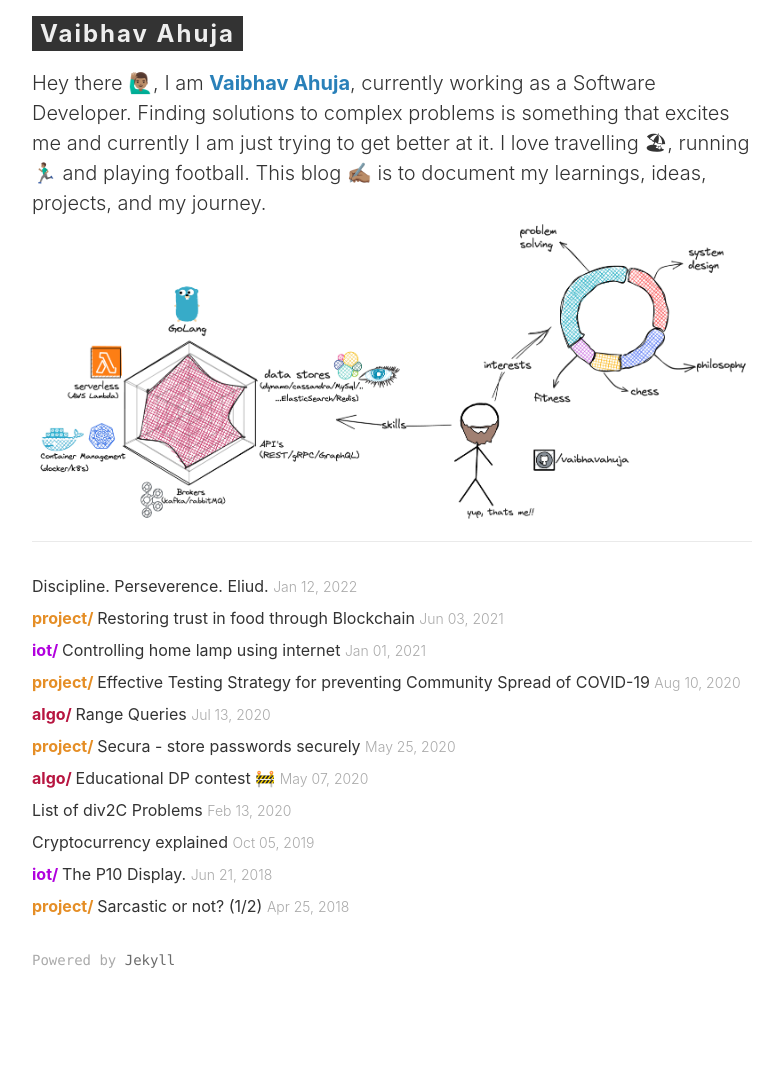
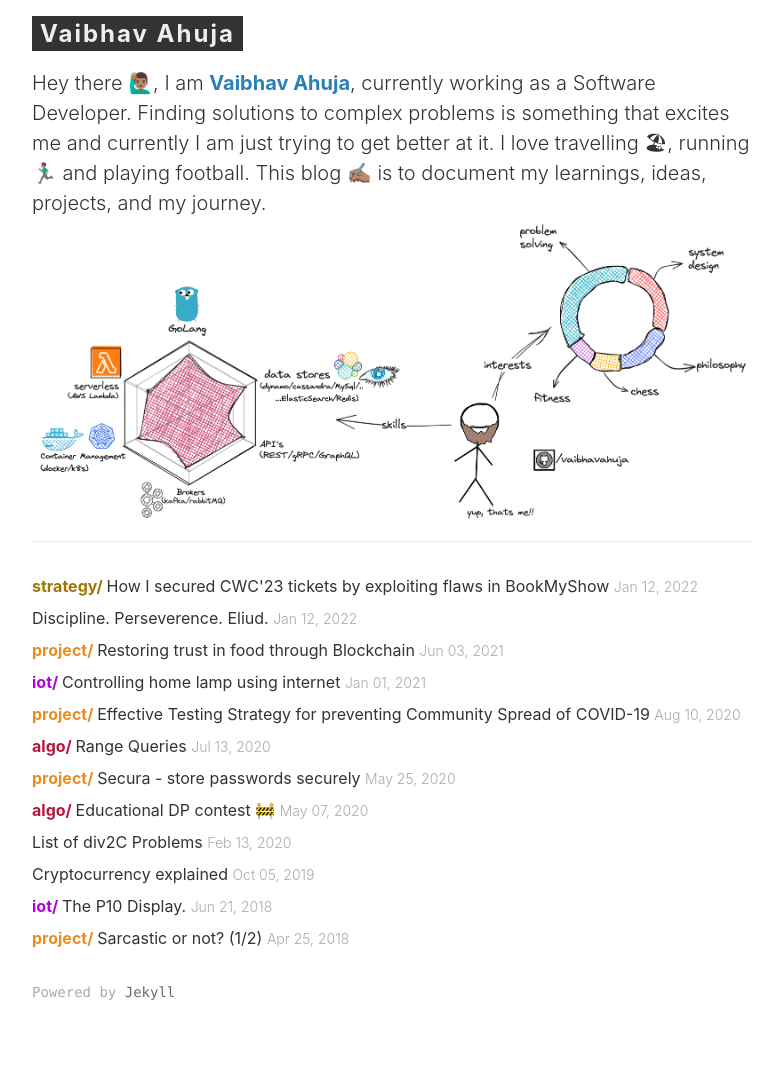
Before and after one commit to vaibhavahuja/vaibhavahuja.github.io, a Jekyll site: the page built from index.html, in a window 1280 px wide. Shown: the whole page, without its empty margins (248-1027 px from the left). Built offline with Jekyll 4.4.1, drawn with Linux system fonts in a browser that asks for light colours; before the commit the page ends 1035 px from its top, so only the background shows below that; some of the changed lines change nothing that is shown.

Commit message:
wc tickets blog

````diff
--- /dev/null
+++ b/_posts/2023-11-28-how-i-got-every-wc-ticket.md
@@ -0,0 +1,123 @@
+---
+layout:     post
+title:      How I secured CWC'23 tickets by exploiting flaws in BookMyShow
+date:       2022-01-12 11:21:29
+summary:    The Playbook for Securing World Cup Tickets using BookMyShow
+categories:
+tags: [strategy]
+comment: true
+---
+
+### Context
+
+India is a cricket crazy country. No sport is celebrated as cricket is here. With this star studded team under the guidance of Jay Shah, we were all set to win the WC'23 but then australia happened.
+
+![](../images/indvsaus.jpeg)
+
+With India hosting the world cup, the demand for the tickets (for India matches) was unbelieveable, the whole country wanted to support the team in the stadium, and why not? BCCI decided to give [BookMyShow](https://in.bookmyshow.com/) the rights to be the sole ticket distributor, and I am glad they did. Any ticket purchased for the world cup, was to be purchased on the online platform of BookMyShow. The thing is, that the seats are limited and there is no limit to the number of people who want their hands on the tickets.
+
+A quick overview of how the sale for india matches happened.
+
+#### Sample Timeline of the ticket booking process
+
+1. **[A day before sale day]**
+BCCI announces on Twitter/News about the sale for the ticket. (say e.g "India vs Pakistan tickets to be out on 8pm on dd/mm/yyyy on BookMyShow")
+1. **[7:58PM]**
+All the cricket fans, are ready with their laptops , bombarding the bookMyShow systems to book the tickets.
+1. **[8.00PM]**
+BookMyShow adds the fans to a queue to book the tickets
+1. **[8.55PM]**
+99% fans leave the queue with a message "The tickets are SOLD OUT!"
+If lucky, and you get in the queue, you are free to book the tickets.
+
+#### Issues
+
+- No transparency with the system. No one has idea about how many tickets are being released on DAY x.
+- With almost everyone trying to get in the system at 8.00PM, who is able to pass the queue and who is not, depends highly on the luck of the individual.
+- My luck isn't that great, so when I tried to get in the queue for Ind VS Pak for the first time, all the tickets were sold out, and I could not get the tickets.
+
+Although I was unable to get the tickets, I somehow managed to get my hands on the API which has seat information, and I was shocked to see how little tickets BMS is releasing. Now agreed, BMS is just a platform and the ticket seller can control, but transparency is something a buyer would expect. They just released 8-9k seats in a stadium with total capacity of 132k.
+There was very little chances that I could get the tickets this way, so I tried to think in other directions.
+
+<blockquote class="twitter-tweet"><p lang="en" dir="ltr"><a href="https://twitter.com/hashtag/BookMyShowScam?src=hash&amp;ref_src=twsrc%5Etfw">#BookMyShowScam</a> <a href="https://twitter.com/hashtag/Bookmyshow?src=hash&amp;ref_src=twsrc%5Etfw">#Bookmyshow</a> <a href="https://twitter.com/ICC?ref_src=twsrc%5Etfw">@ICC</a> <a href="https://twitter.com/BCCI?ref_src=twsrc%5Etfw">@BCCI</a> <br>what is this? <a href="https://twitter.com/bookmyshow?ref_src=twsrc%5Etfw">@bookmyshow</a> <a href="https://twitter.com/narendramodi?ref_src=twsrc%5Etfw">@narendramodi</a> stadium has a total capacity of 132k <br><br>number of seats you put on sale &lt; 10k for which millions of people are trying<br><br>are all the other seats reserver for corporates? what about the tax payer? <a href="https://t.co/6KYanGrDQx">pic.twitter.com/6KYanGrDQx</a></p>&mdash; Vaibhav Ahuja (@vaibhav_ahuja7) <a href="https://twitter.com/vaibhav_ahuja7/status/1698348472377000291?ref_src=twsrc%5Etfw">September 3, 2023</a></blockquote> <script async src="https://platform.twitter.com/widgets.js" charset="utf-8"></script>
+
+<!-- ![CWC Tweet](../images/cwcTweet.png) -->
+
+### My Thought process
+
+- BookMyShow has a queue based system, and they add people in the queue on the basis of time they enter the queue.
+- At exactly 8, system is bombarded with requests. System must be experiencing atleast 15-20M RPM, and pre scaling must be done. What is pre scaling? *Before experiencing high loads, systems are already scaled, so it does not take time for scaling when the demand increases and requests are not throttled.* Also the API must be public before 8. They cannot keep the API private until 8.
+- The queue system must have an API exposed, something like this, which is already scaled :
+
+{% highlight c++%}
+addToQueue(userId int64, currentTime time.Time, details MatchDetails) {
+    //adds the user to queue at time [currentTime] for match [details]
+}
+{% endhighlight %}
+- Since the system is exposed 5-10 minutes before the time, all we needed to do, was figure out a way how to hit the API before 8pm, to get an edge over the other people trying to get inside the queue at 8.00PM.
+
+#### Figuring out the Queue URL
+
+- After a few unsuccessful attempts in booking the tickets, I figured out that every queue URL (from where you enter the queue) has a well defined pattern.
+##### Pattern for the URL
+
+
+While going through the URLs for the past matches, I saw the URL looked like this.
+```{baseUrl}/sports/<match_name>/seat-layout/aerialcanvas/<matchId>/<stadiumCode>/<matchCode>```
+
+- Basically, for entering in a queue, we just needed the above parameters.
+- It was easy to figure out the other parameters, but `matchCode` was a random 6 digit numeric code.
+- I saw a few matches and realised that the `matchCode` is between 10000 and 10200, so a simple brute force would help in cracking the URL. I quickly wrote a shell script to brute force the urls and return the one which we need. Here is the script :
+
+<script src="https://gist.github.com/vaibhavahuja/1fd19d1ff8fefbacb48c6d4b3fc9fcfe.js"></script>
+
+That is it, with this script I managed to get the urls for every match before hand, and used it to get in the queue at 7:55PM. This gave me an edge of around 5 minutes, over anyone else. Since the majority logged in at 8, I was put in queue ahead of them, and was able to book the tickets without any hassle.
+
+### Fetching the Real Time Seat Information
+
+I was able to scrape the API for fetching the tickets, and I saw a lot of tweets regarding the same, cursing BMS for releasing a small number of tickets. Seems, bookMyShow decided to encrypt the response now. But, it was easy to decrypt, because maybe the bms devs did not realise that the client would in the end have to decrypt the response. It really did not make any sense to send an encrypted response to the client.
+
+
+
+Sample cURL for fetching seat info
+
+```curl 'https://in.bookmyshow.com/api/le/seatLayout/showinfo?venueCode=KSCA&sessionID=10057&eventCode=ET00367591' \
+  -H 'user-agent: Mozilla/5.0 (Linux; Android 6.0; Nexus 5 Build/MRA58N) AppleWebKit/537.36 (KHTML, like Gecko) Chrome/119.0.0.0 Mobile Safari/537.36' \
+  -H 'x-bms-le-app-code: WEB' \
+  --compressed```
+
+
+Response -> [JSON BLOB RESPONSE](https://jsonblob.com/1179043777594908672)
+
+Since this data was encrypted, I started fiddling with the client code to figure out how they decrypted it and came across this method.
+[Here](https://gist.github.com/vaibhavahuja/02648eb7fb30d33478929971591d21e9) is the full file if anyone is interested.
+
+{% highlight js%}
+function a(e) {
+            var t = o.a.enc.Base64.parse(e)
+              , n = o.a.enc.Utf8.parse("yW8YubOEm5DhPlvy0MDOM0RljolbjisR")
+              , r = o.a.enc.Utf8.parse("yW8YubOEm5DhPlvy");
+            return o.a.AES.decrypt({
+                ciphertext: t
+            }, n, {
+                mode: o.a.mode.CBC,
+                iv: r
+            }).toString(o.a.enc.Utf8)
+        }
+{% endhighlight %}
+
+
+They had encrypted the response using `AES`, with Cipher Mode as `CBC` and the key size as `256 bits`. It really does not make sense to decrypt at client!!
+
+Decrypted the response with some [online decryption tool](https://www.devglan.com/online-tools/aes-encryption-decryption) and got a base64 encoded response, which on decoding, you get the actual response.
+
+Response attached [here](http://jsonblob.com/1179045408126394368).
+
+### Conclusion
+
+- BMS should have enhanced the security tbh. By generating a new url per user (using some hmac or something) things would have been extremely hard for anyone to get inside the queue before the designated time. Or even better, BCCI could have started some lucky draw process to get the tickets.
+- BCCI should have been more transparent. CWC tickets should be released with a defined process, and transparency on how many tickets are being released and when, would have been amazing.
+- E-Tickets would have been amazing. The way ticketing was organised in fifa'22 was something else.
+- India shouldn't have taken Surya Kumar Yadav with them. He did not perform in a single match, and when the team needed him the most (in the finals), he gave strike to the tailenders and preferred to stand on the runners end. Just terrible.
+
+![JayShah](../images/jayShahCricket.jpeg)
--- a/index.html
+++ b/index.html
@@ -13,6 +13,10 @@ layout: default
 			<li>
 				{% if post.tags contains 'project' %}
 					<b style="color:#e58e26"> project/ </b>
+				{% endif %}
+
+				{% if post.tags contains 'strategy' %}
+					<b style="color:#a37501"> strategy/ </b>
 				{% endif %}
 
 				{% if post.tags contains 'algo' %}
````
Also changed, not shown: images/cwcTweet.png (added), images/indvsaus.jpeg (added), images/jayShahCricket.jpeg (added), 9 other files.
